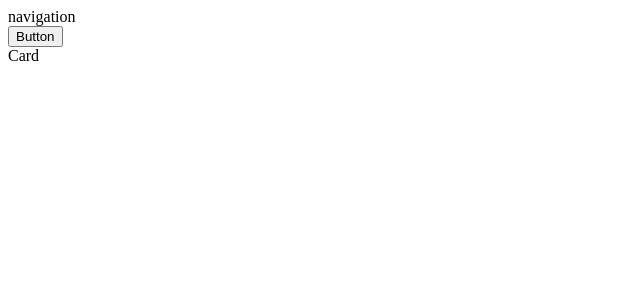
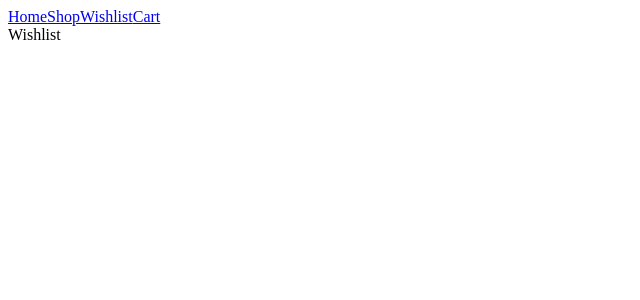
Before and after one commit to RaviPratihast/ecom-kartshop, a React (Create React App) app: page /wishlist in a window 1280 px wide. Shown: the top 300 px of the page, without its empty margins (0-640 px from the left). Built offline with nearby package versions, Linux system fonts and the light colour scheme.

Commit message:
feat: Routing of pages initiated.

```diff
--- a/src/App.js
+++ b/src/App.js
@@ -1,25 +1,29 @@
 import "./App.css";
-import { Navigation, Button, Card } from "./components/component-index";
+import { NavLink, Routes, Route } from "react-router-dom";
+// import { Navigation } from "./components/component-index";
+import { Cart, Home, Login, Shop, SignIn, Wishlist } from "./pages/page-index";
 function App() {
   return (
     <div className="App">
       <header className="App-header">
-        {/* <img src={logo} className="App-logo" alt="logo" /> */}
-        {/* <p>
-          Edit <code>src/App.js</code> and save to reload.
-        </p> */}
-        {/* <a
-          className="App-link"
-          href="https://reactjs.org"
-          target="_blank"
-          rel="noopener noreferrer"
-        >
-          Learn React
-        </a> */}
-        <Navigation />
-        <Button />
-        <Card />
+        <nav>
+          <NavLink to="/">Home</NavLink>
+          <NavLink to="/shop">Shop</NavLink>
+          <NavLink to="/wishlist">Wishlist</NavLink>
+          <NavLink to="/cart">Cart</NavLink>
+        </nav>
       </header>
+
+      <main>
+        <Routes>
+          <Route path="/" element={<Home />} />
+          <Route path="/shop" element={<Shop />} />
+          <Route path="/wishlist" element={<Wishlist />} />
+          <Route path="/cart" element={<Cart />} />
+          <Route path="/login" element={<Login />} />
+          <Route path="/signIn" element={<SignIn />} />
+        </Routes>
+      </main>
     </div>
   );
 }
--- a/src/components/navigation/navigation.jsx
+++ b/src/components/navigation/navigation.jsx
@@ -1,7 +1,8 @@
-import React from "react";
+// import React from "react";
+// import { NavLink } from "react-router-dom";
 
-const Navigation = () => {
-  return <div>navigation</div>;
-};
+// const Navigation = ({ children, onClick, className }) => {
+//   return <NavLink>{children}</NavLink>;
+// };
 
-export { Navigation };
+// export { Navigation };
--- a/src/index.js
+++ b/src/index.js
@@ -1,12 +1,15 @@
 import React from "react";
 import ReactDOM from "react-dom/client";
+import { BrowserRouter as Router } from "react-router-dom";
 import "./index.css";
 import App from "./App";
 
 const root = ReactDOM.createRoot(document.getElementById("root"));
 root.render(
   <React.StrictMode>
-    <App />
+    <Router>
+      <App />
+    </Router>
   </React.StrictMode>
 );
 
```
